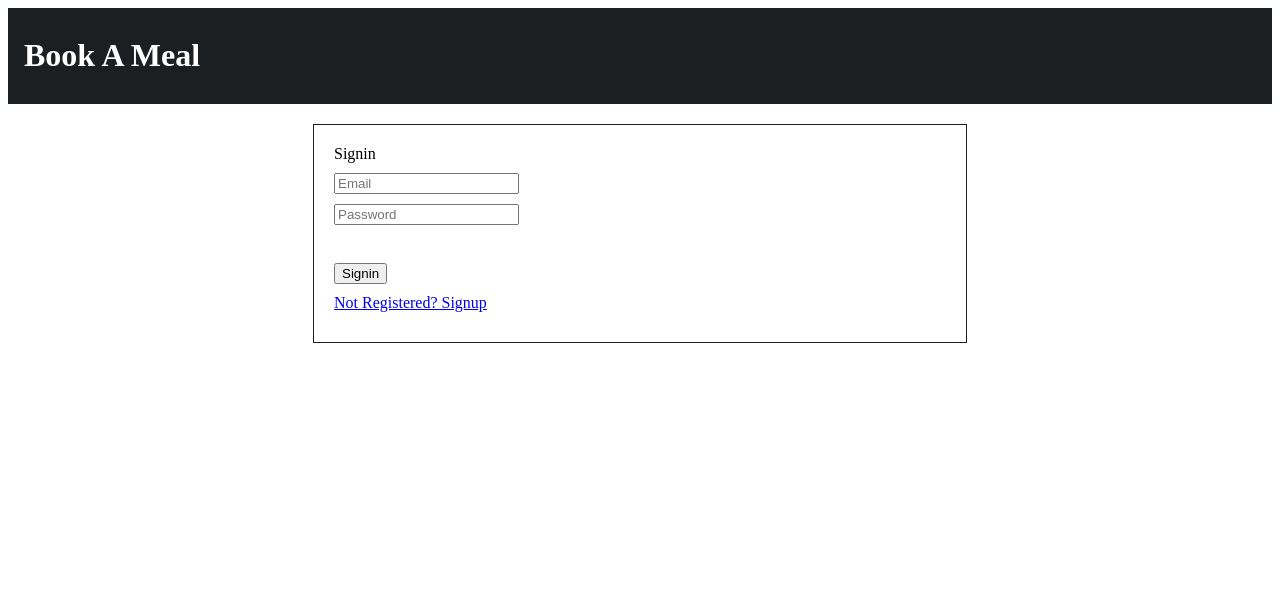
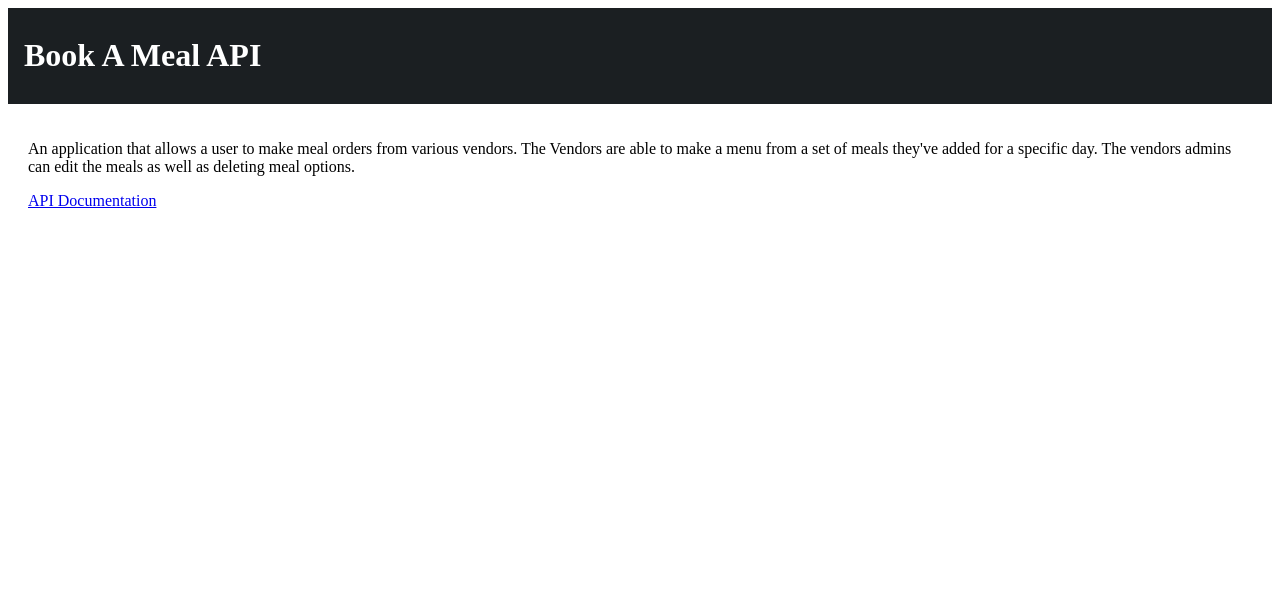
Before and after one commit to DerekWasswa/BookAMeal, a Python web app: template v1/templates/index.html in a window 1280 px wide. Shown: the top 603 px of the page. Run offline with Jinja, Linux system fonts and the light colour scheme; the template is opened without the code that fills it, so the values that code supplies are empty.

Commit message:
[Chore] Change the Heroku home page

```diff
--- a/v1/templates/index.html
+++ b/v1/templates/index.html
@@ -18,76 +18,16 @@
 					<header id="header">
 						<div class="content">
 							<div class="inner">
-								<h1>Book A Meal</h1>
-							</div>
-
+                                <h1>Book A Meal API</h1>
+                            </div>
 						</div>
 					</header>
 
 				<!-- Main -->
-					<div id="main_block">
+					<div id="app_block">
 
-						<div class="authentication_block" id="signin_block">
-
-							<form method="post" action="#">
-							<label>Signin</label>
-								<div class="field">
-									<input type="email" name="userEmail" id="userEmail" placeholder="Email" />
-								</div>
-
-								<div class="field">
-									<input type="password" name="userPassword" id="userPassword" placeholder="Password" />
-								</div><br>
-
-								<div class="field">
-									<input type="button" value="Signin" id="signin_button" />
-								</div>
-
-								<div class="field">
-									<a href="javascript:void(0);" id="signup_link">Not Registered? Signup</a>
-								</div>
-
-							</form>
-
-						</div>
-
-						<div class="authentication_block block_off_screen" id="signup_block">
-
-							<form method="post" action="#">
-
-								<label>Signup</label>
-								<div class="field">
-									<input type="text" name="customerName" id="customerName" placeholder="Full name" />
-								</div>
-
-								<div class="field">
-									<input type="radio" id="Customer" class="customer" name="customer" />
-									<label for="customer">Customer</label>
-								</div>
-
-								<div class="field">
-									<input type="radio" id="vendor" class="vendor" name="vendor" />
-									<label for="vendor">Vendor</label>
-								</div>
-
-								<div class="field">
-									<input type="email" name="email" id="customerEmail" placeholder="Email" />
-								</div>
-
-								<div class="field">
-									<input type="password" name="Password" id="customerPassword" placeholder="Password" />
-								</div><br>
-
-								<div class="field">
-									<input type="button" value="Signup" id="signup_button" />
-								</div>
-
-								<div class="field">
-									<a href="javascript:void(0);" id="signin_link">Already Registered? Signin</a>
-								</div>
-							</form>
-
-						</div>
+                        <p>An application that allows a user to make meal orders from various vendors. The Vendors are able to make a menu from a set of meals they've added for a specific day. The vendors admins can edit the meals as well as deleting meal options.</p>
+                        <p><a href="https://bookamealapi1.docs.apiary.io/">API Documentation</a></p>
 
 					</div>
 
@@ -100,16 +40,6 @@
 
 		<!-- JS SCRIPTS -->
 		<script src="{{url_for('static', filename='js/book_a_meal.js')}}"></script>
-		<script>
-
-			document.getElementById('signin_button').onclick = signIn;
-			document.getElementById('signup_link').onclick = redirectSignUp;
-
-			document.getElementById('signup_button').onclick = signUp;
-			document.getElementById('signin_link').onclick = redirectSignIn;
-
-		</script>
-
 
 	</body>
 </html>
```
